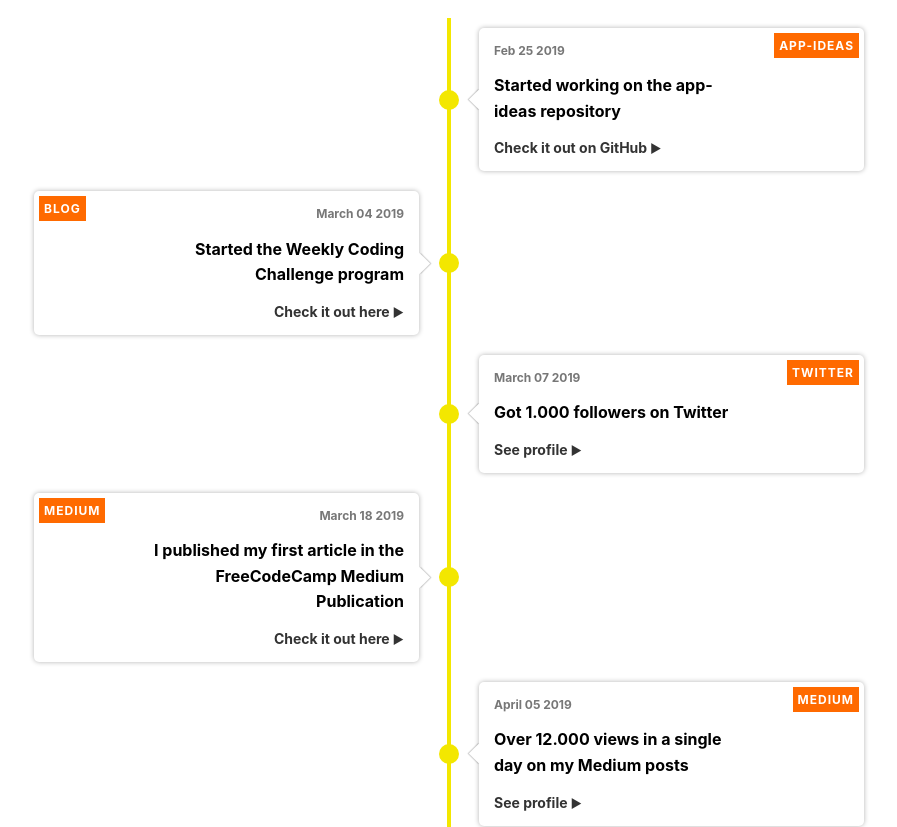
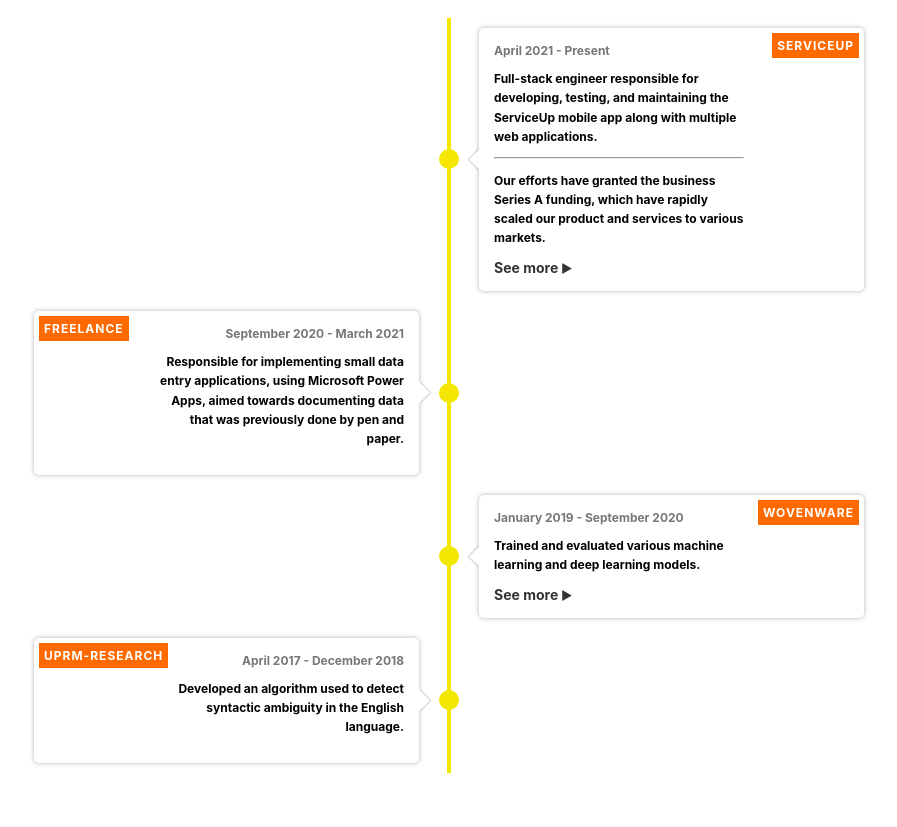
Before and after one commit to carlosrivera22/portfolio, a Next.js app: page / in a window 1280 px wide. Shown: the part 620-1447 px from the top of the page, without its empty margins (191-1088 px from the left). Built offline with nearby package versions, Linux system fonts and the light colour scheme.

Commit message:
timeline info

```diff
--- a/components/Timeline.tsx
+++ b/components/Timeline.tsx
@@ -2,67 +2,57 @@
 import { Box } from '@mui/system';
 const timelineData = [
     {
-        text: 'Started working on the app-ideas repository',
-        date: 'Feb 25 2019',
+        text:
+        <>
+            <p style={{fontSize:12}}>Full-stack engineer responsible for developing, testing, and maintaining the ServiceUp mobile app along with multiple web applications.</p>
+            <hr></hr>
+            <p style={{fontSize:12}}>Our efforts have granted the business Series A funding, which have rapidly scaled our product and services to various markets.</p>
+        </>,
+        date: 'April 2021 - Present',
         category: {
-			tag: 'app-ideas',
+			tag: 'ServiceUp',
 			color: '#FFDB14'
 		},
         link: {
-            url: '#!',
-            text: 'Check it out on GitHub'
-        }
-    },
-    {
-        text: 'Started the Weekly Coding Challenge program',
-        date: 'March 04 2019',
-        category: {
-			tag: 'blog',
-			color: '#e17b77'
-		},
-        link: {
-            url: '#!',
-            text: 'Check it out here'
-        }
-    },
-    {
-        text: 'Got 1.000 followers on Twitter',
-        date: 'March 07 2019',
-        category: {
-			tag: 'twitter',
-			color: '#1DA1F2'
-		},
-        link: {
-            url: '#!',
-            text: 'See profile'
+            url: 'https://www.serviceup.com/',
+            text: 'See more'
         }
     },
     {
         text:
-            'I published my first article in the FreeCodeCamp Medium Publication',
-        date: 'March 18 2019',
+        <>
+        <p style={{fontSize:12}}>Responsible for implementing small data entry applications, using Microsoft Power Apps, aimed towards documenting data that was previously done by pen and paper.</p>
+        </>,
+        date: 'September 2020 - March 2021',
         category: {
-			tag: 'medium',
-			color: '#018f69'
+			tag: 'Freelance',
+			color: '#e17b77'
+		},
+    },
+    {
+        text:
+        <>
+        <p style={{fontSize:12}}>Trained and evaluated various machine learning and deep learning models.</p>
+        </>,
+        date: 'January 2019 - September 2020',
+        category: {
+			tag: 'wovenware',
+			color: '#1DA1F2'
 		},
         link: {
-            url:
-                '#!',
-            text: 'Check it out here'
+            url: 'https://www.wovenware.com/',
+            text: 'See more'
         }
     },
     {
-        text: 'Over 12.000 views in a single day on my Medium posts',
-        date: 'April 05 2019',
+        text:
+            'Developed an algorithm used to detect syntactic ambiguity in the English language.',
+        date: 'April 2017 - December 2018',
         category: {
-			tag: 'medium',
+			tag: 'uprm-research',
 			color: '#018f69'
-		},
-        link: {
-            url: '#!',
-            text: 'See profile'
-        }
-    }
+		}
+    },
 ]
 
 export default function Timeline(){
@@ -73,7 +63,7 @@
                     {data.category.tag}
                 </span>
                 <time>{data.date}</time>
-                <b><p style={{color:'black'}}>{data.text}</p></b>
+                <b><p style={{color:'black', fontSize:12}}>{data.text}</p></b>
                 {data.link && (
                     <a
                         href={data.link.url}
--- a/pages/index.tsx
+++ b/pages/index.tsx
@@ -38,7 +38,7 @@
         </h1>
       <Box mt={5}>
         <BasicCard
-          content={"I'm a software engineer with 3+ years of experience in the software industry. Mainly focused on full-stack web development with NextJS and mobile development with React Native. My experience also includes the development of machine learning algorithms mostly involving computer vision and natural language processing."}
+          content={"I'm a software engineer with 3+ years of experience in the software industry. Mainly focused on full-stack web development with NextJS and mobile development with React Native. My experience also includes the development of machine learning algorithms, mostly involving computer vision and natural language processing."}
         />
       </Box>
       <Box mt={5}>
```
